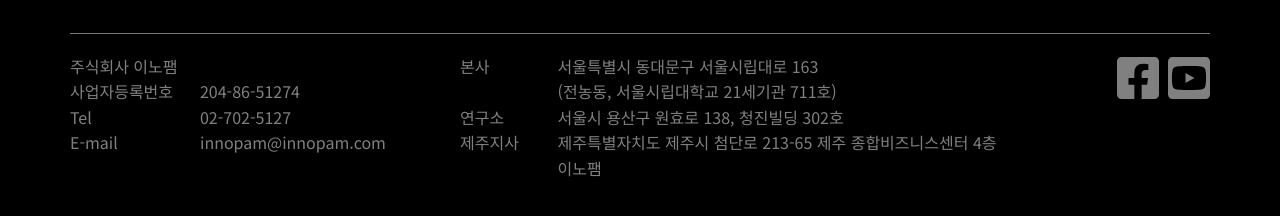
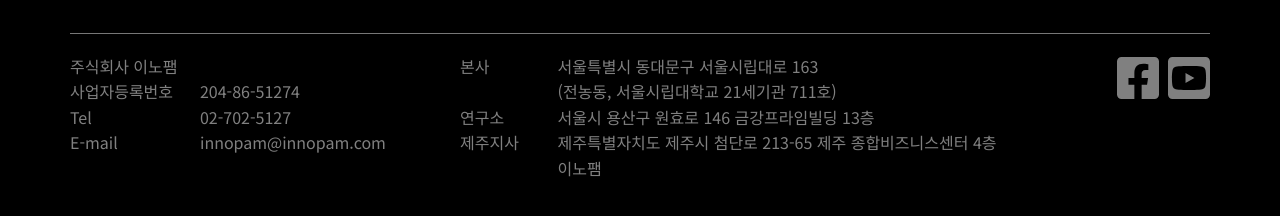
Before and after one commit to innopam/innopam.github.io, a Jekyll site: the page built from home.html, in a window 1280 px wide and 900 px high, scrolled down 1023 px. Shown: the part 618-834 px from the top of the window. Built offline with Jekyll 4.4.1, drawn with Linux system fonts in a browser that asks for light colours; some web fonts are replaced.

Commit message:
Update company.yml

```diff
--- a/_data/company.yml
+++ b/_data/company.yml
@@ -13,7 +13,7 @@
 
 # 연구소
 address-2: |
-  서울시 용산구 원효로 138, 청진빌딩 302호
+  서울시 용산구 원효로 146 금강프라임빌딩 13층
 
 # 제주지사
 address-3: |
```
